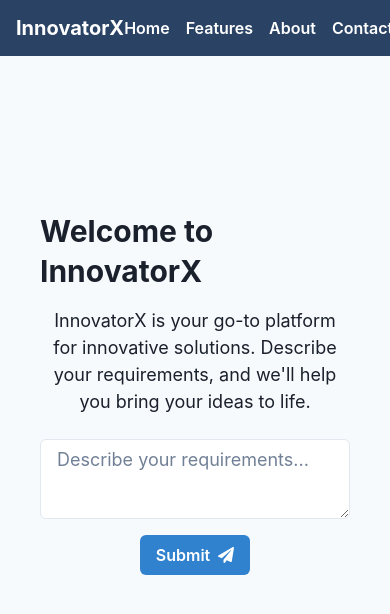
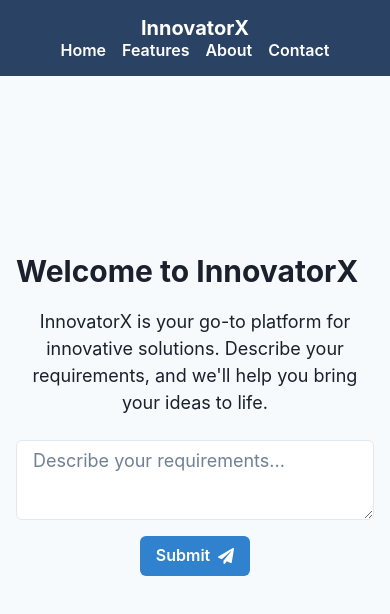
Before and after one commit to GPT-Engineer-App/dream-builder, a React (Vite) app: page / in a window 390 px wide. Shown: the top 614 px of the page. Built offline with nearby package versions, Linux system fonts and the light colour scheme.

Commit message:
Ensure the landing page for InnovatorX is fully responsive, looks good on all devices, and adjusts layout for portrait and landscape modes.

```diff
--- a/src/pages/Index.jsx
+++ b/src/pages/Index.jsx
@@ -15,7 +15,7 @@ const Index = () => {
 
   return (
     <Box>
-      <Flex as="nav" bg="blue.800" color="white" p={4} justifyContent="space-between" alignItems="center">
+      <Flex as="nav" bg="blue.800" color="white" p={4} justifyContent="space-between" alignItems="center" wrap="wrap" direction={{ base: "column", md: "row" }}>
         <Heading size="md">InnovatorX</Heading>
         <Flex>
           <Button variant="link" color="white" mr={4}>Home</Button>
@@ -25,13 +25,13 @@ const Index = () => {
         </Flex>
       </Flex>
 
-      <Flex direction="column" align="center" justify="center" p={10} bg="gray.50" minH="80vh">
+      <Flex direction={{ base: "column", md: "row" }} align={{ base: "stretch", md: "center" }} justify="center" p={{ base: 4, md: 10 }} bg="gray.50" minH="80vh">
         <Heading mb={4}>Welcome to InnovatorX</Heading>
-        <Text fontSize="lg" mb={6} textAlign="center" maxW="600px">
+        <Text fontSize={{ base: "lg", md: "xl" }} mb={6} textAlign="center" maxW="600px">
           InnovatorX is your go-to platform for innovative solutions. Describe your requirements, and we'll help you bring your ideas to life.
         </Text>
 
-        <VStack spacing={4} w="100%" maxW="600px">
+        <VStack spacing={4} w="100%" maxW={{ base: "100%", md: "600px" }}>
           <Textarea
             value={userInput}
             onChange={handleInputChange}
```
